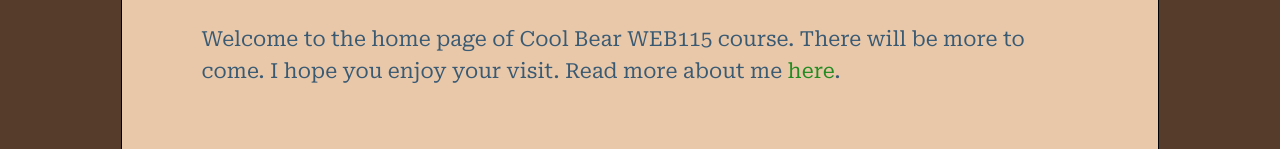
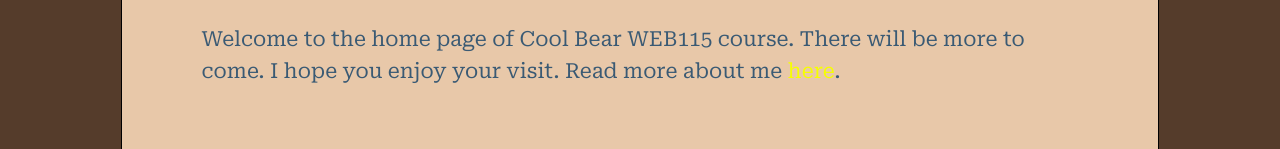
Before and after one commit to cbarrio2-CPCC/web115, a plain HTML site: page index.html in a window 1280 px wide. Shown: the part 252-401 px from the top of the page. Drawn offline with Linux system fonts and the light colour scheme.

Commit message:
contrast

```diff
--- a/styles/styles.css
+++ b/styles/styles.css
@@ -93,7 +93,7 @@ footer ul li a:first-child, nav ul li a:first-child {
 
 a {
   text-decoration: none;
-  color: #228B22;
+  color: rgb(246, 255, 0);
 }
 
 figure {
```
